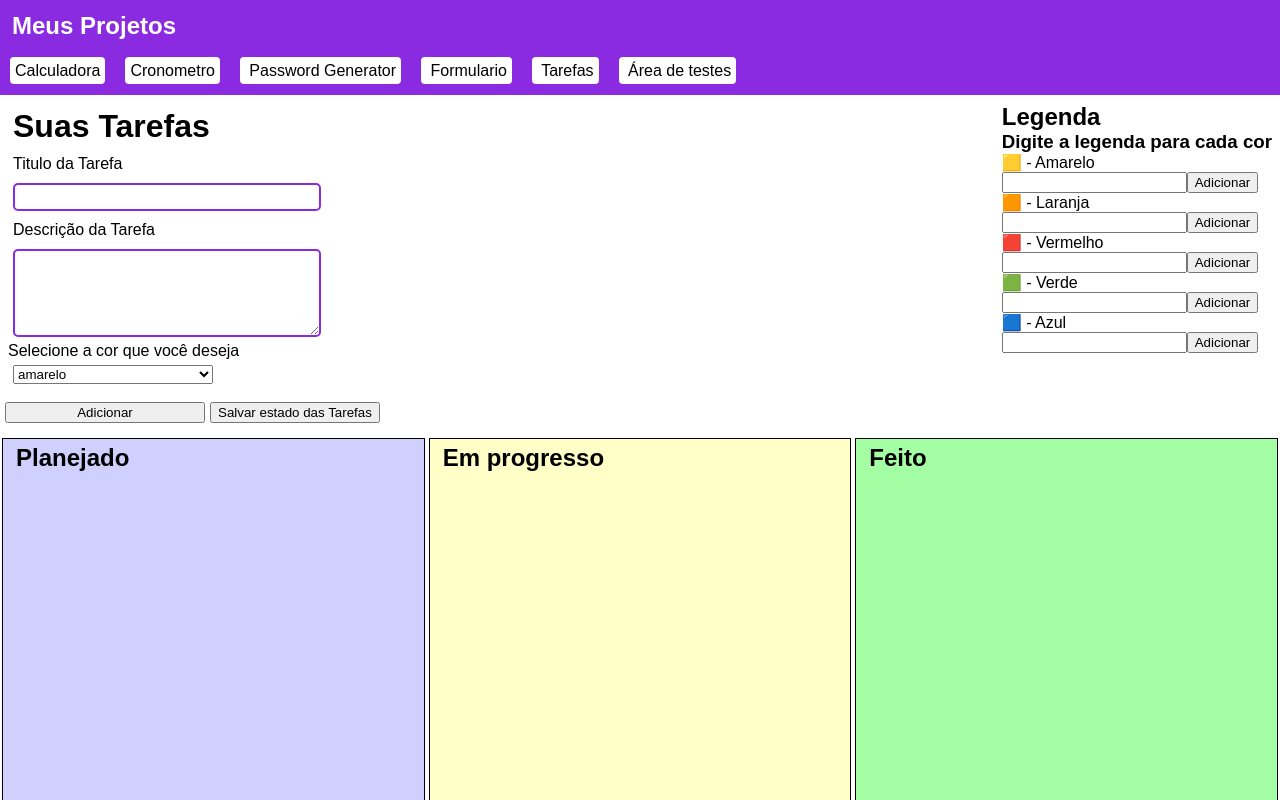
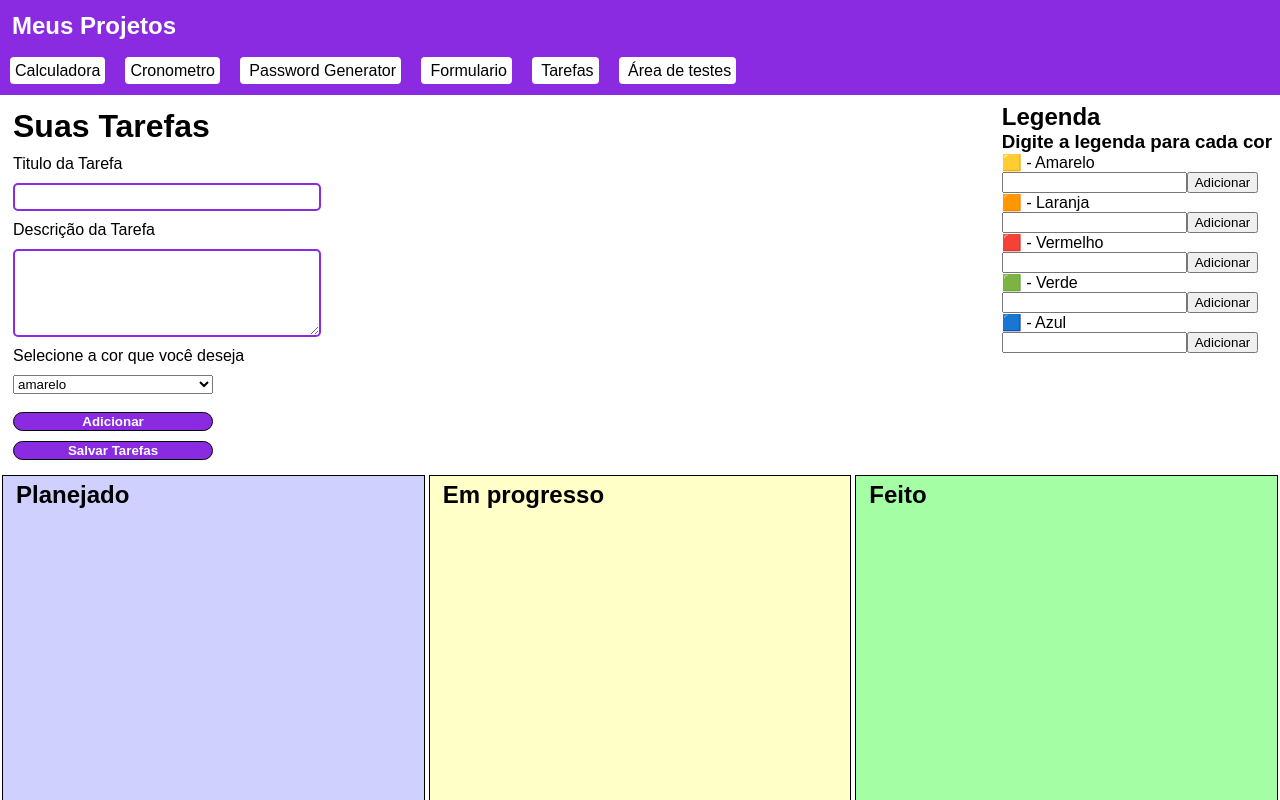
Before and after one commit to pauloszuparits/React-Portifolio, a React (Create React App) app in the folder my-app/: page /tarefas in a window 1280 px wide. Shown: the top 800 px of the page. Built offline with nearby package versions, Linux system fonts and the light colour scheme.

Commit message:
was added some styles to Tarefa

```diff
--- a/my-app/src/pages/Tarefas/index.js
+++ b/my-app/src/pages/Tarefas/index.js
@@ -29,21 +29,29 @@ export default function Tarefas(){
     //select color value
     const[cor, setCor] = useState("amarelo");
 
-    useEffect(()=>{
+    useEffect(()=>{ //get data on Local Stroage
         const status = localStorage.getItem('status');
         const legendas = localStorage.getItem('legendas');
 
         let statusSaved = JSON.parse(status) || [];
         let legSaved = JSON.parse(legendas) || [];
 
-        setTarefas(statusSaved);
+        setTarefas(statusSaved); //Tasks
 
-            setAmareloLeg(legSaved.amarelo);
-            setLaranjaLeg(legSaved.laranja);
-            setVermelhoLeg(legSaved.vermelho);
-            setVerdeLeg(legSaved.verde);
-            setAzulLeg(legSaved.azul);
-            console.log('entrou')
+        //Subtitles
+        setAmareloLeg(legSaved.amarelo);
+        setLaranjaLeg(legSaved.laranja);
+        setVermelhoLeg(legSaved.vermelho);
+        setVerdeLeg(legSaved.verde);
+        setAzulLeg(legSaved.azul);
+
+        //subtitles booleans
+        setAmareloB(legSaved.aB);
+        setLaranjaB(legSaved.lB);
+        setVermelhoB(legSaved.vB);
+        setVerdeB(legSaved.verB);
+        setAzulB(legSaved.azulB);
+
     },[])
 
 
@@ -73,7 +81,12 @@ export default function Tarefas(){
                       laranja: laranjaLeg,
                       vermelho: vermelhoLeg,
                       verde: verdeLeg,
-                      azul: azulLeg
+                      azul: azulLeg,
+                      aB: amareloB,
+                      lB: laranjaB,
+                      vB: vermelhoB,
+                      verB: verdeB,
+                      azB: azulB
         }
         localStorage.setItem('status', JSON.stringify(tarefas));
         localStorage.setItem('legendas', JSON.stringify(objLeg));
@@ -93,7 +106,7 @@ export default function Tarefas(){
                                 <input className="item-titulo-tarefa" id="titulo-tarefa" type="text" value = {tarefa} onChange={(e)=>{setTarefa(e.target.value)}}/>
                                 <p className="item-titulo-tarefa">Descrição da Tarefa</p>
                                 <textarea className="item-titulo-tarefa" value={descricao} onChange={(e)=>{setDescricao(e.target.value)}} id="descricao-tarefa"></textarea>
-                                <p>Selecione a cor que você deseja</p>
+                                <p className="item-titulo-tarefa" id="slct-cor">Selecione a cor que você deseja</p>
                                 <select onChange={(e)=>{setCor(e.target.value)}} className="item-titulo-tarefa">
                                     <option value="amarelo" selected>amarelo</option>
                                     <option value="laranja">laranja</option>
@@ -181,8 +194,13 @@ export default function Tarefas(){
                 </div>
 
             </div>
-            <button className="item-titulo-tarefa" onClick={handleAdd}>Adicionar</button>
-            <button onClick={saveStatus}>Salvar estado das Tarefas</button>
+
+            <div className="botoes-tarefas">
+                <button className="item-titulo-tarefa botao-tarefa" onClick={handleAdd}>Adicionar</button>
+                <div><button onClick={saveStatus} className="item-titulo-tarefa botao-tarefa">Salvar Tarefas</button></div>
+            </div>
+
+
             <div className="conteiner-tarefas">
                 <div className="tarefas" id="planejado">
                     <h2>Planejado</h2>
--- a/my-app/src/pages/Tarefas/tarefas.css
+++ b/my-app/src/pages/Tarefas/tarefas.css
@@ -18,7 +18,9 @@
     margin: 8px;
 }
 
-
+#slct-cor{
+    width: 300px;
+}
 
 .item-titulo-tarefa{
     margin: 5px;
@@ -108,3 +110,15 @@
 #azul{
     background-color: blue;
 }
+
+.botoes-tarefas{
+    margin-left: 8px;
+}
+
+.botao-tarefa{
+    border-radius: 10px;
+    background-color: blueviolet;
+    color: white;
+    font-weight: bold;
+    border: solid 1px black;
+}
```
